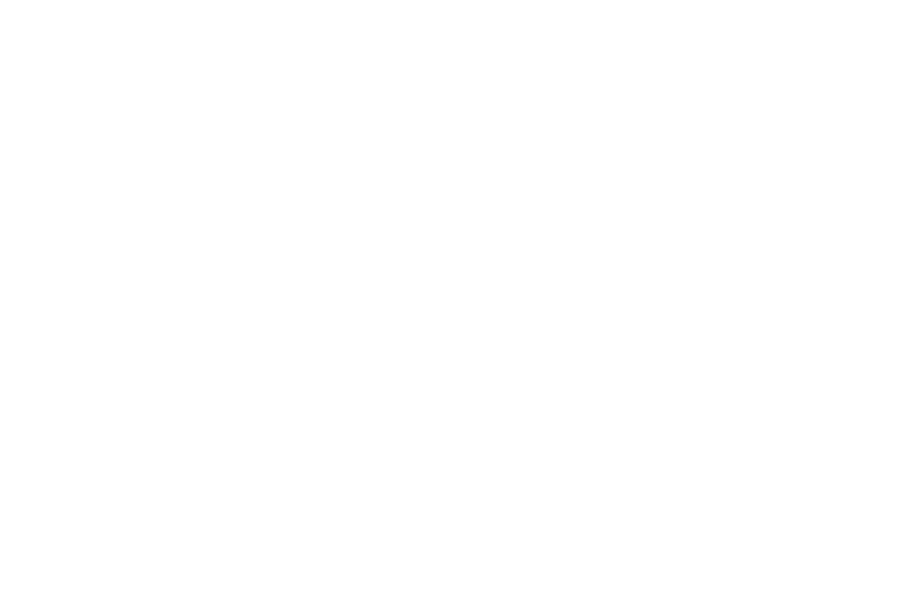
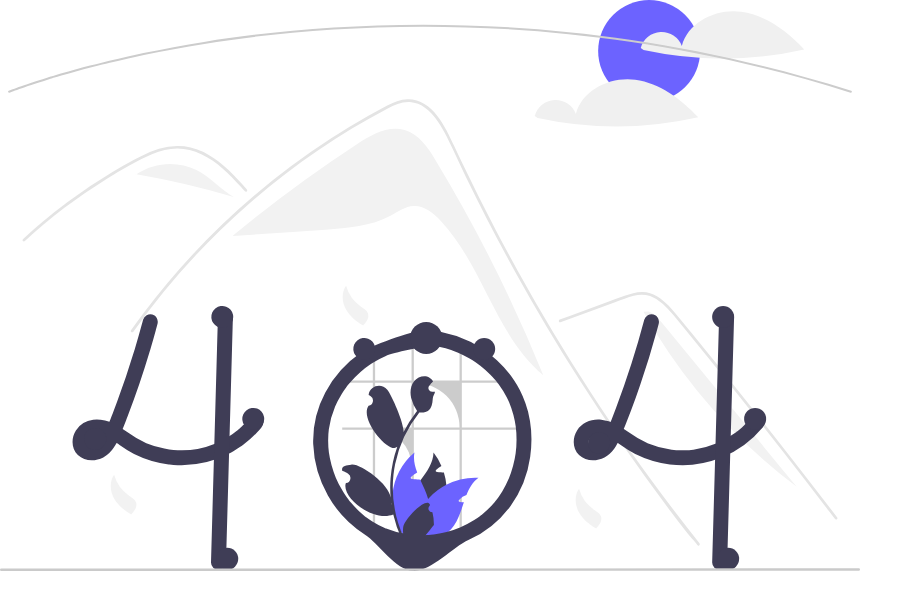
Before and after one commit to RahulKrishna-A/CashFlow, a React (Vite) app in the folder frontend/: page / in a window 1280 px wide. Before the commit this address had no page. Shown: the top 610 px of the page, without its empty margins (0-923 px from the left). Built offline with nearby package versions, Linux system fonts and the light colour scheme.

Commit message:
Implemented not found

```diff
--- a/frontend/src/App.jsx
+++ b/frontend/src/App.jsx
@@ -4,12 +4,14 @@
   BrowserRouter,
   Route,
   Routes,
+    Navigate
 } from "react-router-dom";
 // import { Signup } from "./pages/Signup";
 // import { Signin } from "./pages/Signin";
 import { Dashboard } from "./pages/Dashboard";
 import { SendMoney } from "./pages/SendMoney";
 import Loading from "./pages/Loading.jsx";
+import Notfound from "./pages/Notfound.jsx";
 
 const Signin  = React.lazy(()=>import("./pages/Signin"))
 const Signup  = React.lazy(()=>import("./pages/Signup"))
@@ -19,10 +21,11 @@
     <>
        <BrowserRouter>
         <Routes>
-            <Route path="/signup" element={<Suspense fallback={<Loading/>}>  <Signup /></Suspense>} />
-            <Route path="/signin" element={<Suspense fallback={<Loading/>}> <Signin /></Suspense>} />
-          <Route path="/dashboard" element={<Dashboard />} />
-          <Route path="/send" element={<SendMoney />} />
+            <Route exact  path="/signup" element={<Suspense fallback={<Loading/>}>  <Signup /></Suspense>} />
+            <Route exact path="/signin" element={<Suspense fallback={<Loading/>}> <Signin /></Suspense>} />
+          <Route exact path="/dashboard" element={<Dashboard />} />
+          <Route exact path="/send" element={<SendMoney />} />
+            <Route path={"*"} element={<Notfound/>}/>
         </Routes>
       </BrowserRouter>
     </>
--- a/frontend/src/pages/Notfound.jsx
+++ b/frontend/src/pages/Notfound.jsx
@@ -1,7 +1,13 @@
-// export default function  Notfound(){
-//     return{
-//         <div>
-//
-//         </div>
-//     }
-// }
+import notFoundImg from "../assets/404page.svg"
+
+
+export default function  Notfound(){
+    return(
+        <div className={" h-[100dvh] w-[100dvw] flex justify-center items-center"}>
+
+                {/*hiisadasdsa*/}
+                    <img className={"h-[80vh] w-[60vw]"}  src={notFoundImg} alt={"Not found"}/>
+
+        </div>
+)
+}
--- a/frontend/src/pages/Signin.jsx
+++ b/frontend/src/pages/Signin.jsx
@@ -3,7 +3,7 @@
 import { Heading } from "../components/Heading"
 import { InputBox } from "../components/InputBox"
 import { SubHeading } from "../components/SubHeading"
-import Loading from "./Loading.jsx";
+
 
 export default function  Signin()  {
 
```
Also changed, not shown: frontend/src/assets/404page.png (added), frontend/src/assets/404page.svg (added).
